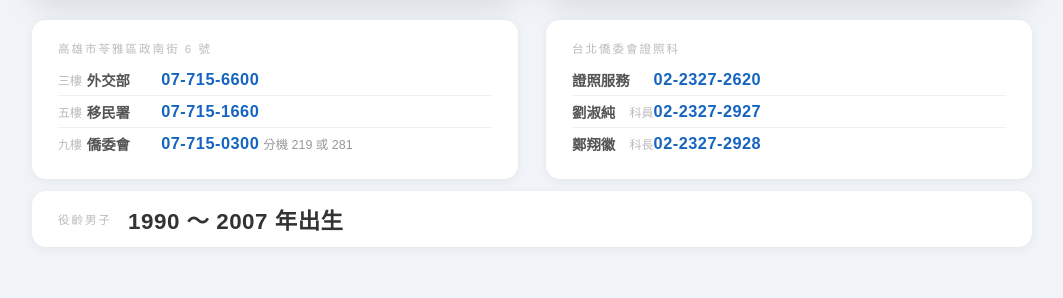
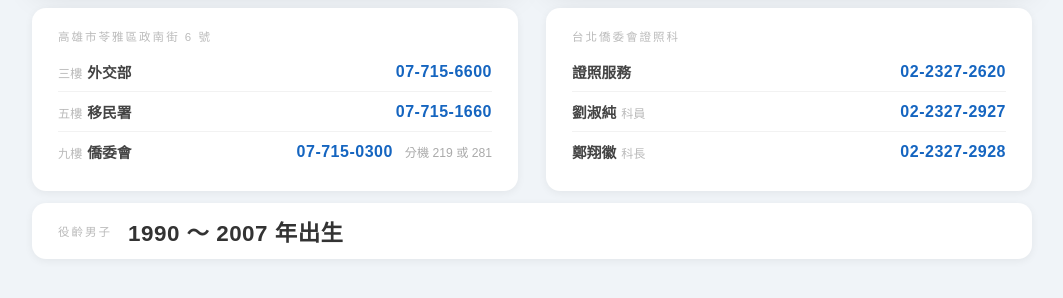
Before and after one commit to YuCecil/overseas-pickup-calculator, a plain HTML site: page index.html in a window 1280 px wide. Shown: the part 484-782 px from the top of the page, without its empty margins (108-1171 px from the left). Drawn offline with Linux system fonts and the light colour scheme.

Commit message:
clean flex rows with space-between in contact boxes

```diff
--- a/index.html
+++ b/index.html
@@ -148,59 +148,48 @@
     }
 
     /* 聯絡資訊 */
-    .contact-table {
-      width: 100%;
-      border-collapse: collapse;
-      font-size: 0.9rem;
+    .contact-row {
+      display: flex;
+      justify-content: space-between;
+      align-items: center;
+      padding: 9px 0;
+      border-bottom: 1px solid #f2f2f2;
     }
-    .contact-table tr { border-bottom: 1px solid #f0f0f0; }
-    .contact-table tr:last-child { border-bottom: none; }
-    .contact-table td { padding: 5px 0; vertical-align: middle; }
+    .contact-row:last-child { border-bottom: none; }
 
-    .ct-floor {
+    .contact-label {
+      font-size: 0.92rem;
+      color: #444;
+      font-weight: bold;
+    }
+    .contact-label em {
+      font-style: normal;
+      font-size: 0.76rem;
       color: #bbb;
-      font-size: 0.75rem;
-      white-space: nowrap;
-      padding-right: 4px;
-      width: 2.4em;
+      font-weight: normal;
+      margin-right: 5px;
     }
-    .ct-name {
-      color: #555;
-      font-weight: bold;
-      white-space: nowrap;
-      padding-right: 6px;
-      width: 3.5em;
+    .contact-label small {
+      font-style: normal;
+      font-size: 0.76rem;
+      color: #bbb;
+      font-weight: normal;
+      margin-left: 5px;
     }
-    .ct-title {
-      color: #bbb;
-      font-size: 0.75rem;
-      white-space: nowrap;
-      padding-right: 6px;
-      width: 2em;
-    }
-    .ct-phone {
-      white-space: nowrap;
-    }
-    .ct-phone a {
-      font-size: 1.02rem;
+
+    .contact-phone {
+      font-size: 1rem;
       font-weight: bold;
       color: #1565c0;
       text-decoration: none;
       letter-spacing: 0.5px;
+      white-space: nowrap;
+      margin-left: 16px;
     }
-    .ct-ext {
-      font-size: 0.78rem;
-      color: #999;
-      white-space: nowrap;
-      padding-left: 4px;
-    }
-    .ct-section { border-bottom: none !important; }
-    .ct-section-label {
-      font-size: 0.72rem;
-      color: #bbb;
-      letter-spacing: 2px;
-      padding-top: 10px;
-      padding-bottom: 2px;
+    .contact-ext {
+      font-size: 0.76rem;
+      color: #aaa;
+      margin-left: 6px;
     }
 
     /* 役齡條 */
@@ -264,47 +253,37 @@
 <div class="info-bar">
   <div class="info-box">
     <div class="info-box-label">高雄市苓雅區政南街 6 號</div>
-    <table class="contact-table">
-      <tr>
-        <td class="ct-floor">三樓</td>
-        <td class="ct-name">外交部</td>
-        <td class="ct-title"></td>
-        <td class="ct-phone"><a href="tel:0777156600">07-715-6600</a></td>
-      </tr>
-      <tr>
-        <td class="ct-floor">五樓</td>
-        <td class="ct-name">移民署</td>
-        <td class="ct-title"></td>
-        <td class="ct-phone"><a href="tel:0777151660">07-715-1660</a></td>
-      </tr>
-      <tr>
-        <td class="ct-floor">九樓</td>
-        <td class="ct-name">僑委會</td>
-        <td class="ct-title"></td>
-        <td class="ct-phone"><a href="tel:0777150300">07-715-0300</a><span class="ct-ext">分機 219 或 281</span></td>
-      </tr>
-    </table>
+    <div class="contact-row">
+      <span class="contact-label"><em>三樓</em>外交部</span>
+      <a href="tel:0777156600" class="contact-phone">07-715-6600</a>
+    </div>
+    <div class="contact-row">
+      <span class="contact-label"><em>五樓</em>移民署</span>
+      <a href="tel:0777151660" class="contact-phone">07-715-1660</a>
+    </div>
+    <div class="contact-row">
+      <span class="contact-label"><em>九樓</em>僑委會</span>
+      <span style="display:flex;align-items:center;gap:6px;">
+        <a href="tel:0777150300" class="contact-phone" style="margin-left:0;">07-715-0300</a>
+        <span class="contact-ext">分機 219 或 281</span>
+      </span>
+    </div>
   </div>
 
   <div class="info-box">
     <div class="info-box-label">台北僑委會證照科</div>
-    <table class="contact-table">
-      <tr>
-        <td class="ct-name">證照服務</td>
-        <td class="ct-title"></td>
-        <td class="ct-phone"><a href="tel:0223272620">02-2327-2620</a></td>
-      </tr>
-      <tr>
-        <td class="ct-name">劉淑純</td>
-        <td class="ct-title">科員</td>
-        <td class="ct-phone"><a href="tel:0223272927">02-2327-2927</a></td>
-      </tr>
-      <tr>
-        <td class="ct-name">鄭翔徽</td>
-        <td class="ct-title">科長</td>
-        <td class="ct-phone"><a href="tel:0223272928">02-2327-2928</a></td>
-      </tr>
-    </table>
+    <div class="contact-row">
+      <span class="contact-label">證照服務</span>
+      <a href="tel:0223272620" class="contact-phone">02-2327-2620</a>
+    </div>
+    <div class="contact-row">
+      <span class="contact-label">劉淑純<small>科員</small></span>
+      <a href="tel:0223272927" class="contact-phone">02-2327-2927</a>
+    </div>
+    <div class="contact-row">
+      <span class="contact-label">鄭翔徽<small>科長</small></span>
+      <a href="tel:0223272928" class="contact-phone">02-2327-2928</a>
+    </div>
   </div>
 </div>
 
```
